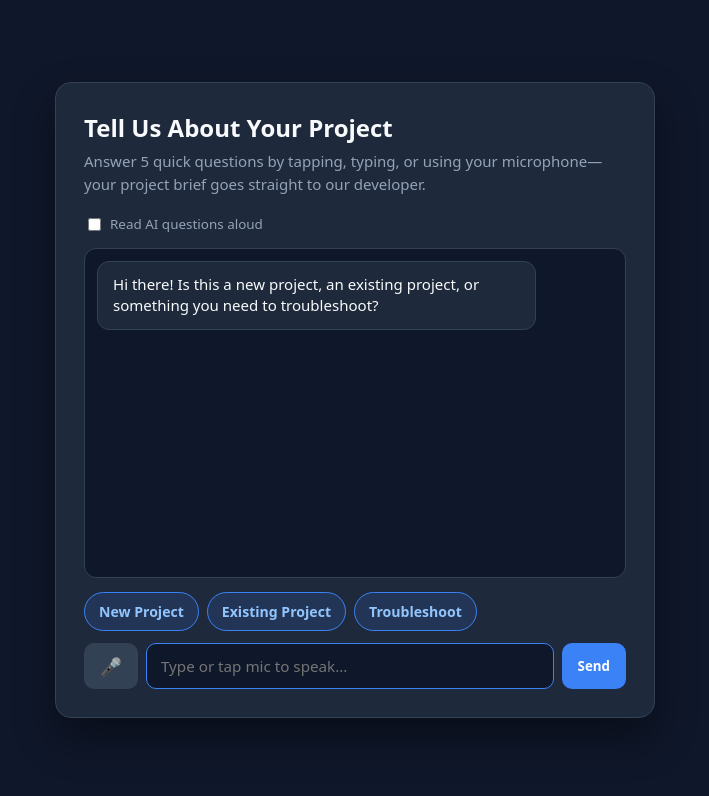
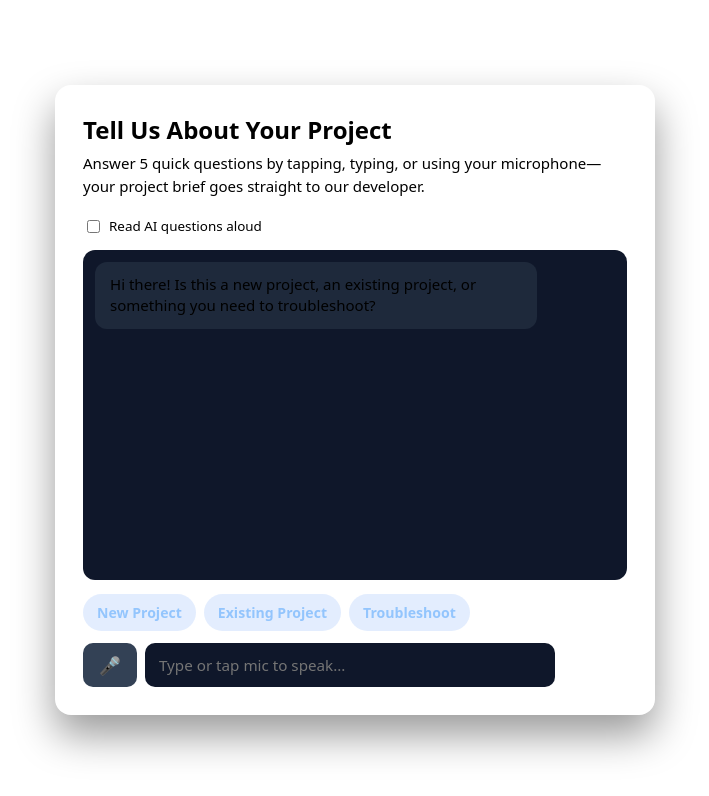
Before and after one commit to usproblogger/project-intake, a plain HTML site: page index.html in a window 1280 px wide. Shown: the whole page, without its empty margins (285-994 px from the left). Drawn offline with Linux system fonts and the light colour scheme.

Commit message:
Update index.html

```diff
--- a/index.html
+++ b/index.html
@@ -6,12 +6,7 @@
   <title>Start Your Project — AI Intake Assistant</title>
   <style>
     :root {
-      --bg: #0f172a;
-      --card: #1e293b;
-      --border: #334155;
-      --text: #f8fafc;
-      --muted: #94a3b8;
-      --accent: #3b82f6;
+   nknkn
       --accent-hover: #2563eb;
     }
     * { box-sizing: border-box; font-family: system-ui, -apple-system, sans-serif; }
```
